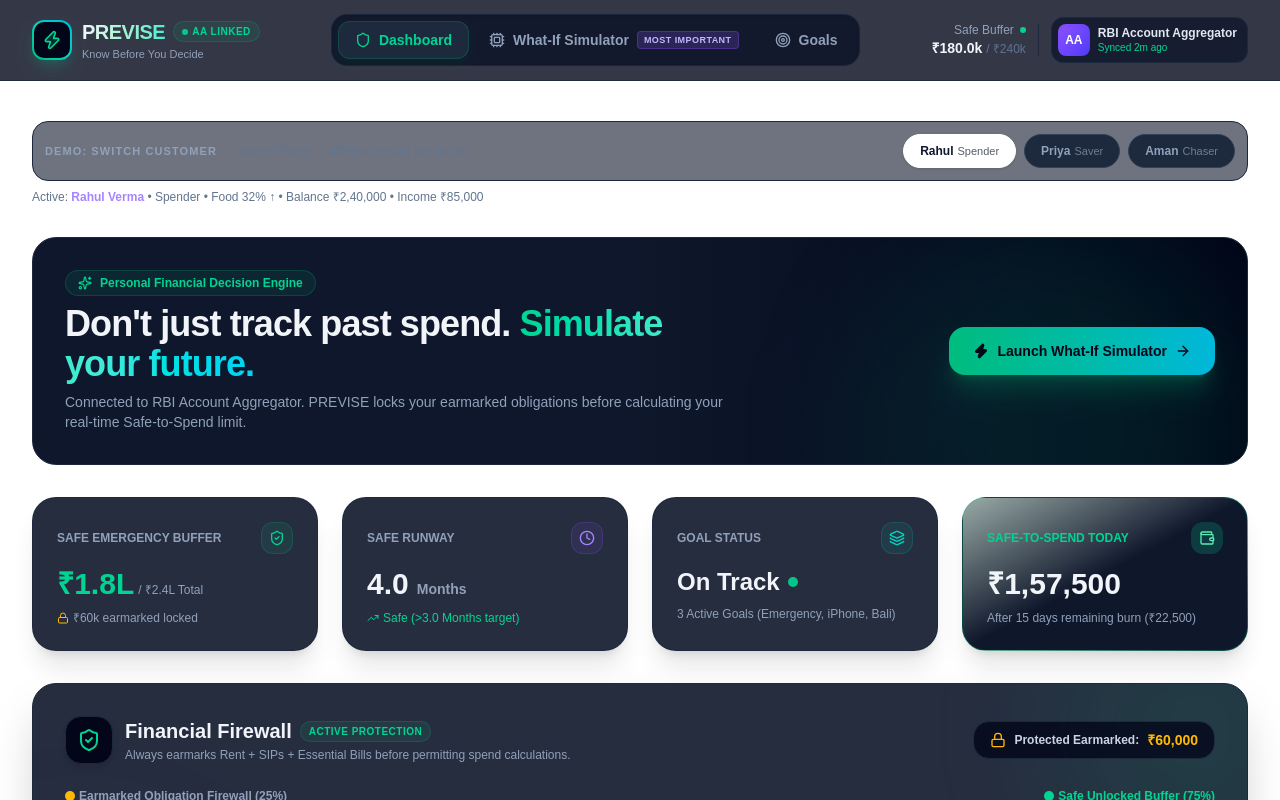
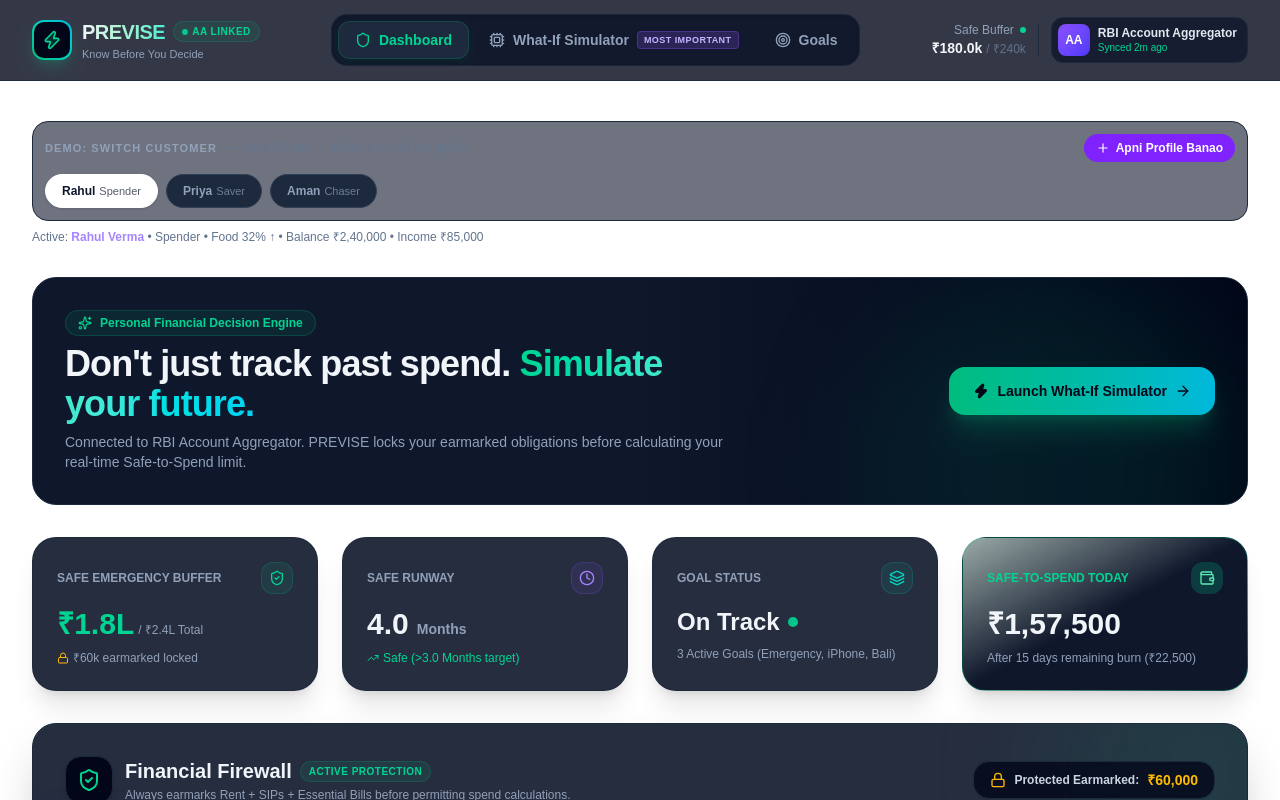
Before and after one commit to Ritika-Bhati-2266/Hack, a Next.js app: page / in a window 1280 px wide. Shown: the top 800 px of the page. Built offline with nearby package versions, Linux system fonts and the light colour scheme.

Commit message:
feat: custom profile - apni profile banao (persist + dynamic switcher)

```diff
--- a/src/app/page.tsx
+++ b/src/app/page.tsx
@@ -1,6 +1,7 @@
 'use client';
 
 import Link from 'next/link';
+import { useState } from 'react';
 import {
   ShieldCheck,
   TrendingUp,
@@ -13,13 +14,20 @@
   Layers,
   ChevronRight,
   AlertCircle,
-  Sparkles
+  Sparkles,
+  Plus,
+  X,
+  Trash2
 } from 'lucide-react';
 import { useFinanceStore, CUSTOMERS, CustomerId } from '@/store/useFinanceStore';
 import FinancialFirewall from '@/components/FinancialFirewall';
 
 export default function DashboardPage() {
-  const { user, goals, activeCustomer, switchCustomer } = useFinanceStore();
+  const { user, goals, activeCustomer, switchCustomer, customProfiles, createProfile, deleteProfile } = useFinanceStore();
+  const [showCreate, setShowCreate] = useState(false);
+  const [form, setForm] = useState({ name: '', monthlyIncome: 80000, totalBalance: 150000, dailyBurnRate: 1200, rent: 25000, sip: 15000, bills: 8000 });
+  const allProfiles: Record<string, { label: string; sub: string }> = { ...CUSTOMERS, ...customProfiles };
+  const canCreate = form.name.trim().length >= 2 && form.monthlyIncome > 0 && form.totalBalance > 0;
 
   const totalEarmarked = user.earmarkedExpenses.reduce((acc, c) => acc + c.amount, 0);
   const buffer = user.totalBalance - totalEarmarked;
@@ -53,29 +61,96 @@
   return (
     <div className="space-y-8 animate-fade-in">
       {/* CUSTOMER SWITCHER — proves "every customer" personalisation */}
-      <div className="flex flex-col sm:flex-row sm:items-center justify-between gap-3 bg-slate-900/60 border border-slate-800 rounded-2xl p-3">
-        <div className="flex items-center gap-2">
-          <span className="text-[11px] font-bold tracking-widest text-slate-400">DEMO: SWITCH CUSTOMER</span>
-          <span className="text-xs text-slate-500 hidden sm:inline">— same iPhone → different verdict per profile</span>
+      <div className="flex flex-col gap-3 bg-slate-900/60 border border-slate-800 rounded-2xl p-3">
+        <div className="flex flex-col sm:flex-row sm:items-center justify-between gap-3">
+          <div className="flex items-center gap-2">
+            <span className="text-[11px] font-bold tracking-widest text-slate-400">DEMO: SWITCH CUSTOMER</span>
+            <span className="text-xs text-slate-500 hidden sm:inline">— same iPhone → different verdict per profile</span>
+          </div>
+          <button onClick={() => setShowCreate(true)} className="inline-flex items-center gap-1.5 px-3 py-1.5 rounded-full bg-violet-600 text-white text-xs font-bold hover:bg-violet-500">
+            <Plus className="w-3.5 h-3.5" /> Apni Profile Banao
+          </button>
         </div>
-        <div className="flex gap-2">
-          {(Object.keys(CUSTOMERS) as CustomerId[]).map((id) => (
+        <div className="flex flex-wrap gap-2">
+          {Object.keys(CUSTOMERS).map((id) => (
             <button
               key={id}
               onClick={() => switchCustomer(id)}
-              className={`flex-1 sm:flex-none px-4 py-2 rounded-full text-xs font-bold border transition ${
+              className={`px-4 py-2 rounded-full text-xs font-bold border transition ${
                 activeCustomer === id ? 'bg-white text-slate-900 border-white shadow' : 'bg-slate-800 text-slate-400 border-slate-700 hover:bg-slate-700'
               }`}
             >
-              <span>{CUSTOMERS[id].label.split(' ')[0]}</span>
+              <span>{CUSTOMERS[id as CustomerId].label.split(' ')[0]}</span>
               <span className="hidden sm:inline font-normal text-[11px] ml-1 opacity-70">{id === 'spender' ? 'Spender' : id === 'saver' ? 'Saver' : 'Chaser'}</span>
+            </button>
+          ))}
+          {Object.keys(customProfiles).map((id) => (
+            <button
+              key={id}
+              onClick={() => switchCustomer(id)}
+              className={`group px-4 py-2 rounded-full text-xs font-bold border transition flex items-center gap-2 ${
+                activeCustomer === id ? 'bg-emerald-500 text-slate-900 border-emerald-500 shadow' : 'bg-slate-800 text-emerald-300 border-emerald-500/30 hover:bg-slate-700'
+              }`}
+            >
+              <span>{customProfiles[id].label.split(' ')[0]}</span>
+              <span onClick={(e) => { e.stopPropagation(); deleteProfile(id); }} className="opacity-60 hover:opacity-100"><Trash2 className="w-3 h-3" /></span>
             </button>
           ))}
         </div>
       </div>
       <p className="text-xs text-slate-500 -mt-6">
-        Active: <span className="font-bold text-violet-400">{CUSTOMERS[activeCustomer].label}</span> • {CUSTOMERS[activeCustomer].sub} • Balance ₹{user.totalBalance.toLocaleString('en-IN')} • Income ₹{user.monthlyIncome.toLocaleString('en-IN')}
+        Active: <span className="font-bold text-violet-400">{allProfiles[activeCustomer]?.label || activeCustomer}</span> • {allProfiles[activeCustomer]?.sub || ''} • Balance ₹{user.totalBalance.toLocaleString('en-IN')} • Income ₹{user.monthlyIncome.toLocaleString('en-IN')}
       </p>
+
+      {/* Create Profile Modal */}
+      {showCreate && (
+        <div className="fixed inset-0 z-50 flex items-center justify-center bg-black/60 backdrop-blur-sm p-4" onClick={() => setShowCreate(false)}>
+          <div className="bg-slate-900 border border-slate-700 rounded-3xl p-6 w-full max-w-lg space-y-4 max-h-[90vh] overflow-y-auto" onClick={(e) => e.stopPropagation()}>
+            <div className="flex items-center justify-between">
+              <h3 className="text-lg font-bold text-slate-100">Apni Profile Banao</h3>
+              <button onClick={() => setShowCreate(false)} className="p-1 rounded-full hover:bg-slate-800"><X className="w-5 h-5 text-slate-400" /></button>
+            </div>
+            <p className="text-xs text-slate-400">Apna balance/income bharo — engine tumhara personalised verdict देगा (persisted via localStorage)</p>
+            <div className="grid grid-cols-1 sm:grid-cols-2 gap-3">
+              <div className="sm:col-span-2">
+                <label className="text-[11px] font-bold tracking-widest text-slate-400">NAME</label>
+                <input value={form.name} onChange={(e) => setForm({ ...form, name: e.target.value })} placeholder="e.g., Ritika" className="mt-1 w-full bg-slate-950 border border-slate-700 rounded-xl px-3 py-2.5 text-sm text-slate-100 focus:border-violet-600 outline-none" />
+              </div>
+              <div>
+                <label className="text-[11px] font-bold tracking-widest text-slate-400">MONTHLY INCOME (₹)</label>
+                <input type="number" value={form.monthlyIncome} onChange={(e) => setForm({ ...form, monthlyIncome: Number(e.target.value) || 0 })} className="mt-1 w-full bg-slate-950 border border-slate-700 rounded-xl px-3 py-2.5 text-sm text-slate-100 focus:border-violet-600 outline-none" />
+              </div>
+              <div>
+                <label className="text-[11px] font-bold tracking-widest text-slate-400">TOTAL BALANCE (₹)</label>
+                <input type="number" value={form.totalBalance} onChange={(e) => setForm({ ...form, totalBalance: Number(e.target.value) || 0 })} className="mt-1 w-full bg-slate-950 border border-slate-700 rounded-xl px-3 py-2.5 text-sm text-slate-100 focus:border-violet-600 outline-none" />
+              </div>
+              <div>
+                <label className="text-[11px] font-bold tracking-widest text-slate-400">DAILY BURN (₹)</label>
+                <input type="number" value={form.dailyBurnRate} onChange={(e) => setForm({ ...form, dailyBurnRate: Number(e.target.value) || 0 })} className="mt-1 w-full bg-slate-950 border border-slate-700 rounded-xl px-3 py-2.5 text-sm text-slate-100 focus:border-violet-600 outline-none" />
+              </div>
+              <div>
+                <label className="text-[11px] font-bold tracking-widest text-slate-400">RENT (₹)</label>
+                <input type="number" value={form.rent} onChange={(e) => setForm({ ...form, rent: Number(e.target.value) || 0 })} className="mt-1 w-full bg-slate-950 border border-slate-700 rounded-xl px-3 py-2.5 text-sm text-slate-100 focus:border-violet-600 outline-none" />
+              </div>
+              <div>
+                <label className="text-[11px] font-bold tracking-widest text-slate-400">SIP (₹)</label>
+                <input type="number" value={form.sip} onChange={(e) => setForm({ ...form, sip: Number(e.target.value) || 0 })} className="mt-1 w-full bg-slate-950 border border-slate-700 rounded-xl px-3 py-2.5 text-sm text-slate-100 focus:border-violet-600 outline-none" />
+              </div>
+              <div>
+                <label className="text-[11px] font-bold tracking-widest text-slate-400">BILLS (₹)</label>
+                <input type="number" value={form.bills} onChange={(e) => setForm({ ...form, bills: Number(e.target.value) || 0 })} className="mt-1 w-full bg-slate-950 border border-slate-700 rounded-xl px-3 py-2.5 text-sm text-slate-100 focus:border-violet-600 outline-none" />
+              </div>
+            </div>
+            <button
+              disabled={!canCreate}
+              onClick={() => { createProfile(form); setShowCreate(false); setForm({ name: '', monthlyIncome: 80000, totalBalance: 150000, dailyBurnRate: 1200, rent: 25000, sip: 15000, bills: 8000 }); }}
+              className={`w-full py-3 rounded-xl font-bold text-sm ${canCreate ? 'bg-violet-600 text-white hover:bg-violet-500' : 'bg-slate-800 text-slate-500 cursor-not-allowed'}`}
+            >
+              Create & Switch
+            </button>
+          </div>
+        </div>
+      )}
 
       {/* Hero Welcome Banner */}
       <div className="relative overflow-hidden rounded-3xl bg-gradient-to-r from-slate-900 via-slate-900 to-slate-950 border border-slate-800 p-6 md:p-8">
--- a/src/store/useFinanceStore.ts
+++ b/src/store/useFinanceStore.ts
@@ -2,14 +2,17 @@
 import { persist } from 'zustand/middleware';
 import { UserFinancialState, Goal, SimulationInput, SimulationResult, PaymentMode } from '@/types';
 
-export type CustomerId = 'spender' | 'saver' | 'chaser';
+export type CustomerId = 'spender' | 'saver' | 'chaser' | string;
 
 interface FinanceStore {
   user: UserFinancialState;
   goals: Goal[];
   currentSimulation: SimulationResult | null;
   activeCustomer: CustomerId;
+  customProfiles: Record<string, { label: string; sub: string; user: UserFinancialState; goals: Goal[] }>;
   switchCustomer: (id: CustomerId) => void;
+  createProfile: (data: { name: string; monthlyIncome: number; totalBalance: number; dailyBurnRate: number; rent: number; sip: number; bills: number }) => string;
+  deleteProfile: (id: string) => void;
   runSimulation: (input: SimulationInput) => SimulationResult;
   clearSimulation: () => void;
   acceptWaitRecommendation: () => void;
@@ -127,9 +130,43 @@
   goals: INITIAL_GOALS,
   currentSimulation: null,
   activeCustomer: 'spender',
+  customProfiles: {},
   switchCustomer: (id) => {
-    const c = CUSTOMERS[id];
+    const custom = get().customProfiles[id];
+    const c = (CUSTOMERS as Record<string, any>)[id] || custom;
+    if (!c) return;
     set({ activeCustomer: id, user: c.user, goals: c.goals, currentSimulation: null });
+  },
+  createProfile: (data) => {
+    const id = `custom_${Date.now()}`;
+    const newUser: UserFinancialState = {
+      totalBalance: data.totalBalance,
+      monthlyIncome: data.monthlyIncome,
+      dailyBurnRate: data.dailyBurnRate,
+      earmarkedExpenses: [
+        { id: '1', name: 'Apartment Rent', amount: data.rent, category: 'rent', dueDate: '1st of month', autoDebit: true },
+        { id: '2', name: 'Mutual Fund SIPs', amount: data.sip, category: 'sip', dueDate: '5th of month', autoDebit: true },
+        { id: '3', name: 'Electricity & Wifi', amount: data.bills, category: 'bill', dueDate: '10th of month', autoDebit: true },
+      ],
+    };
+    const newGoals: Goal[] = [
+      { id: 'g1', name: 'Emergency Shield Fund', targetAmount: 300000, currentAmount: Math.round(data.totalBalance * 0.6), monthlyContribution: Math.round(data.monthlyIncome * 0.15), targetDate: '2026-12-31', category: 'emergency', delayInMonths: 0 },
+      { id: 'g2', name: 'Custom Goal', targetAmount: 100000, currentAmount: Math.round(data.totalBalance * 0.2), monthlyContribution: Math.round(data.monthlyIncome * 0.1), targetDate: '2026-11-20', category: 'tech', delayInMonths: 0 },
+    ];
+    set((s) => ({
+      customProfiles: { ...s.customProfiles, [id]: { label: data.name, sub: `Custom • ₹${(data.monthlyIncome/1000).toFixed(0)}k/mo`, user: newUser, goals: newGoals } },
+      activeCustomer: id,
+      user: newUser,
+      goals: newGoals,
+      currentSimulation: null,
+    }));
+    return id;
+  },
+  deleteProfile: (id) => {
+    const { customProfiles } = get();
+    const next = { ...customProfiles };
+    delete next[id];
+    set({ customProfiles: next, activeCustomer: 'spender', user: CUSTOMERS.spender.user, goals: CUSTOMERS.spender.goals });
   },
 
   runSimulation: (input: SimulationInput): SimulationResult => {
@@ -274,12 +311,14 @@
 }),
     {
       name: 'previse-customer',
-      partialize: (state) => ({ activeCustomer: state.activeCustomer }),
+      partialize: (state) => ({ activeCustomer: state.activeCustomer, customProfiles: state.customProfiles }),
       onRehydrateStorage: () => (state) => {
-        if (state && state.activeCustomer && CUSTOMERS[state.activeCustomer]) {
-          const c = CUSTOMERS[state.activeCustomer];
-          state.user = c.user;
-          state.goals = c.goals;
+        if (state && state.activeCustomer) {
+          const c = (CUSTOMERS as Record<string, any>)[state.activeCustomer] || state.customProfiles[state.activeCustomer];
+          if (c) {
+            state.user = c.user;
+            state.goals = c.goals;
+          }
         }
       },
     }
```
